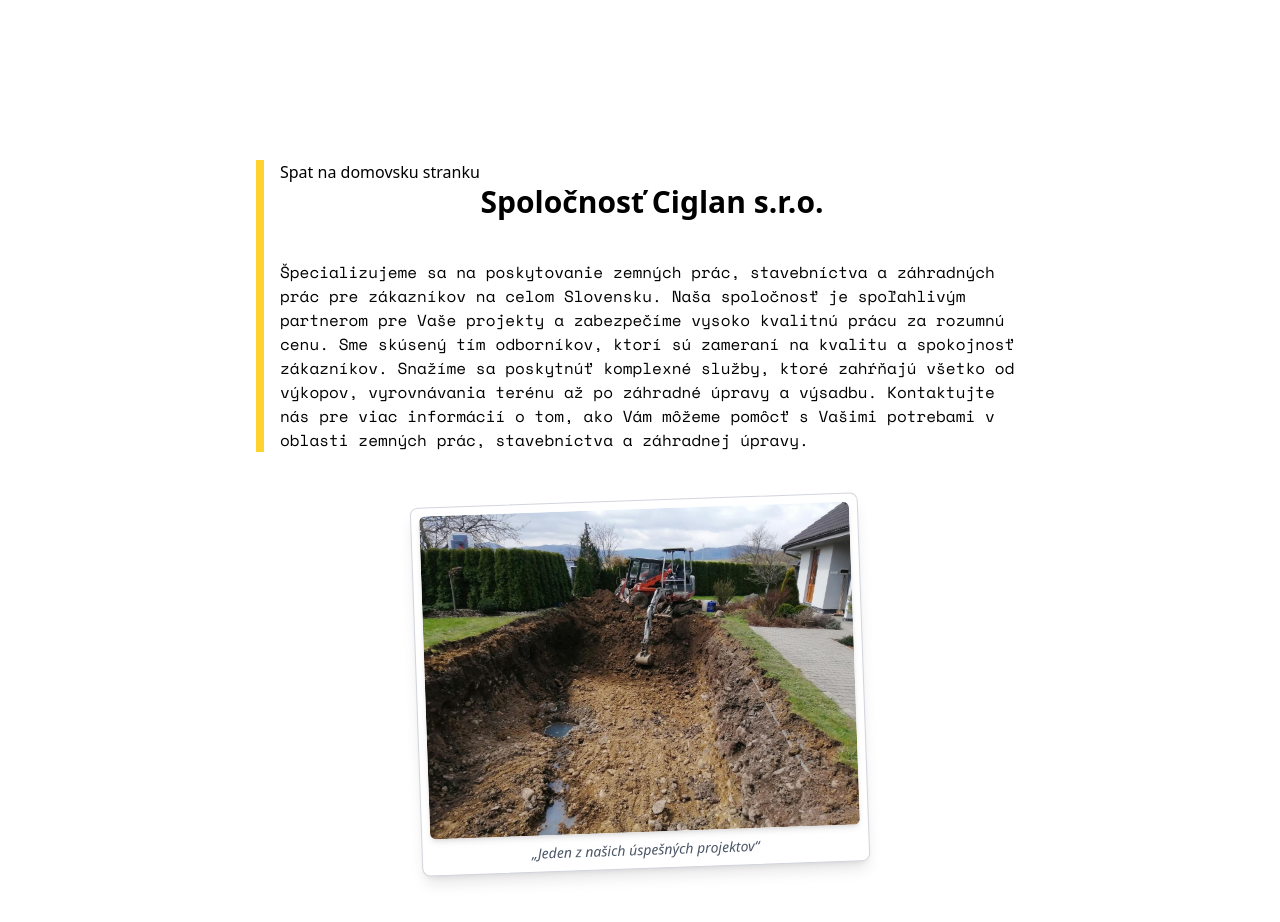
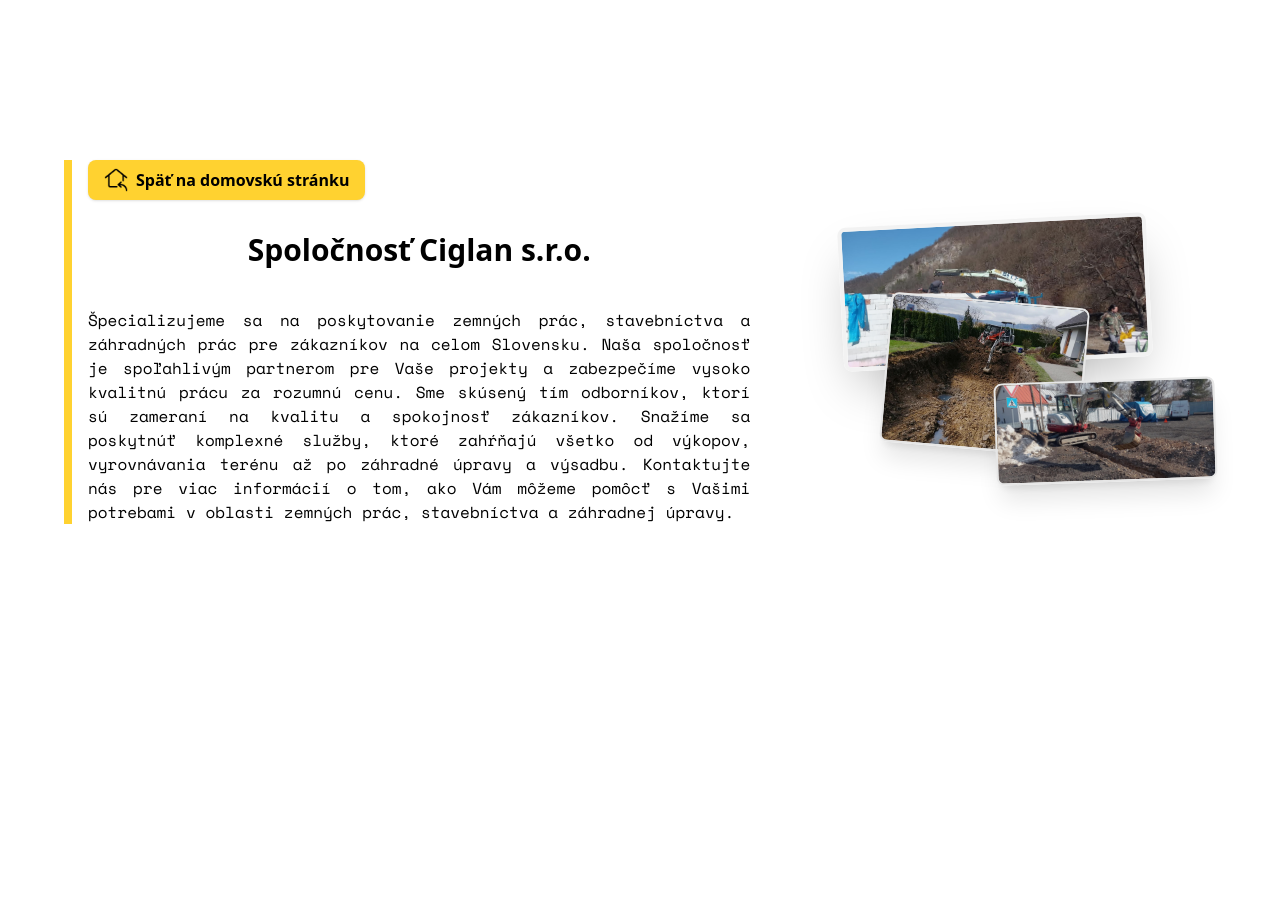
Before and after one commit to Dukoooo/ciglan_2025_tailwind, a React (Vite) app: page /about in a window 1280 px wide. Shown: the top 922 px of the page. After the commit the page ends 800 px from the top, so only its background shows below. Built offline with nearby package versions, Linux system fonts and the light colour scheme.

Commit message:
feat: SliderSmall component + About section in progress

```diff
--- a/src/App.jsx
+++ b/src/App.jsx
@@ -9,7 +9,6 @@
 import "@fontsource/roboto-mono/600.css";
 
 import "@fontsource/space-mono";
-import Navigation from "./components/layout/Navigation";
 import { RouterProvider } from "react-router-dom";
 import { router } from "../router";
 
--- /dev/null
+++ b/src/components/UI/SliderSmall.jsx
@@ -0,0 +1,46 @@
+import { useEffect, useState } from "react";
+import { FaAnglesLeft, FaAnglesRight } from "react-icons/fa6";
+function SliderSmall({ photos }) {
+  const [index, setIndex] = useState(0);
+  const { photo, alt, text } = photos[index];
+
+  function prevSlide() {
+    setIndex((prev) => (prev === 0 ? photos.length - 1 : prev - 1));
+  }
+
+  function nextSlide() {
+    setIndex((prev) => (prev === photos.length - 1 ? 0 : prev + 1));
+  }
+
+  useEffect(() => {
+    const sliderInterval = setInterval(() => {
+      setIndex((prev) => (prev === photos.length - 1 ? 0 : prev + 1));
+    }, 5000);
+
+    return () => clearInterval(sliderInterval);
+  }, []);
+
+  return (
+    <div className="mt-[3rem] flex justify-center ]">
+      <figure className="relative bg-white p-2 shadow-lg rounded-lg border border-gray-300 max-w-md">
+        <div className="h-[14rem] w-full overflow-hidden rounded-md shadow-md">
+          <img src={photo} alt={alt} className="w-full h-full object-cover" />
+        </div>
+        <figcaption className="mt-2 text-center text-sm text-gray-600 italic">
+          {text}
+        </figcaption>
+
+        <div className="absolute inset-0 flex justify-between items-center px-4 text-white font-bold text-3xl ">
+          <button onClick={prevSlide} className="bg-black/40 p-2 rounded-full">
+            <FaAnglesLeft />
+          </button>
+          <button onClick={nextSlide} className="bg-black/40 p-2 rounded-full">
+            <FaAnglesRight />
+          </button>
+        </div>
+      </figure>
+    </div>
+  );
+}
+
+export default SliderSmall;
--- a/src/pages/About.jsx
+++ b/src/pages/About.jsx
@@ -1,38 +1,118 @@
+import { useEffect, useState } from "react";
 import foto1 from "../assets/img-about1.JPG";
+import foto2 from "../assets/img-about2.JPG";
+import foto3 from "../assets/img-about3.JPG";
+import returnBtn from "../assets/return.png";
+import SliderSmall from "../components/UI/SliderSmall";
 import { Link } from "react-router-dom";
+
+const photosArr = [
+  {
+    photo: foto1,
+    alt: "Výkop bazéna",
+    text: "Príprava podkladu pre bazén",
+  },
+  {
+    photo: foto2,
+    alt: "Hydraulicka ruka",
+    text: "Práce za pomoci hydraulickej ruky",
+  },
+  {
+    photo: foto3,
+    alt: "Komatsu mensi bager",
+    text: "S našou technikou sa dostaneme takmer úplne všade",
+  },
+];
+
 function About() {
+  const [windowWidth, setWindowWidth] = useState(window.innerWidth);
+
+  useEffect(() => {
+    function handleResize() {
+      setWindowWidth(window.innerWidth);
+    }
+
+    window.addEventListener("resize", handleResize);
+    return () => window.removeEventListener("resize", handleResize);
+  }, []);
+
   return (
-    <section className="min-h-[60vh] w-[87%] mx-auto mt-[7rem] mb-[7rem] md:mt-[10rem] lg:w-[60%] 2xl:w-[1300px]">
+    <section className="min-h-[60vh] w-[87%] lg:w-[90%] mx-auto mt-[7rem] mb-[7rem] md:mt-[10rem]  2xl:w-[1300px]">
+      {windowWidth >= 768 ? (
+        <main className="border-l-8 border-amber-300 pl-4 flex flex-col xl:flex-row gap-6 mx-auto">
+          <div className="md:w-full  mx-auto lg:w-3/5">
+            <div className="mb-8">
+              <Link
+                to="/homePage"
+                className="inline-flex items-center gap-2 px-4 py-2 bg-amber-300 text-black font-bold rounded-lg shadow hover:bg-amber-400 transition-colors duration-300"
+              >
+                <img src={returnBtn} alt="return button" className="w-6 h-6" />
+                Späť na domovskú stránku
+              </Link>
+            </div>
+
+            <h2 className="font-black text-2xl pb-4 md:text-center md:text-3xl md:mb-6">
+              Spoločnosť Ciglan s.r.o.
+            </h2>
+            <p className="font-[Space_Mono] text-justify">
+              Špecializujeme sa na poskytovanie zemných prác, stavebníctva a
+              záhradných prác pre zákazníkov na celom Slovensku. Naša spoločnosť
+              je spoľahlivým partnerom pre Vaše projekty a zabezpečíme vysoko
+              kvalitnú prácu za rozumnú cenu. Sme skúsený tím odborníkov, ktorí
+              sú zameraní na kvalitu a spokojnosť zákazníkov. Snažíme sa
+              poskytnúť komplexné služby, ktoré zahŕňajú všetko od výkopov,
+              vyrovnávania terénu až po záhradné úpravy a výsadbu. Kontaktujte
+              nás pre viac informácií o tom, ako Vám môžeme pomôcť s Vašimi
+              potrebami v oblasti zemných prác, stavebníctva a záhradnej úpravy.
+            </p>
+          </div>
+
+          <div className="md:w-[78%] lg:w-2/5 relative flex justify-center items-start mt-6 md:mt-15 mx-auto">
+            <img
+              src={foto2}
+              alt=""
+              className="absolute top-0 left-1/2 -translate-x-1/2 w-[70%] rounded-lg shadow-2xl border-4 border-white object-cover rotate-[-3deg] filter brightness-95"
+            />
+            <img
+              src={foto1}
+              alt=""
+              className="absolute top-20 left-1/4 w-[45%] rounded-lg shadow-xl border-2 border-white object-cover rotate-[5deg] filter brightness-90"
+            />
+            <img
+              src={foto3}
+              alt=""
+              className="absolute top-40 left-1/2 w-[50%] rounded-lg shadow-xl border-2 border-white object-cover rotate-[-2deg] filter brightness-90"
+            />
+          </div>
+        </main>
+      ) : (
         <main className=" border-l-8 border-amber-300 pl-4">
-        <Link to="/homePage">Spat na domovsku stranku</Link>
-
+          <div className="mb-6">
+            <Link
+              to="/homePage"
+              className="inline-flex items-center gap-2 px-4 py-2 bg-amber-300 text-black font-bold rounded-lg shadow hover:bg-amber-400 transition-colors duration-300"
+            >
+              <img src={returnBtn} alt="return button" className="w-6 h-6" />
+              Späť na domovskú stránku
+            </Link>
+          </div>
           <h2 className="font-black text-2xl pb-4 md:text-center md:text-3xl md:mb-6">
             Spoločnosť Ciglan s.r.o.
           </h2>
           <p className="font-[Space_Mono]">
             Špecializujeme sa na poskytovanie zemných prác, stavebníctva a
-          záhradných prác pre zákazníkov na celom Slovensku. Naša spoločnosť je
-          spoľahlivým partnerom pre Vaše projekty a zabezpečíme vysoko kvalitnú
-          prácu za rozumnú cenu. Sme skúsený tím odborníkov, ktorí sú zameraní
-          na kvalitu a spokojnosť zákazníkov. Snažíme sa poskytnúť komplexné
-          služby, ktoré zahŕňajú všetko od výkopov, vyrovnávania terénu až po
-          záhradné úpravy a výsadbu. Kontaktujte nás pre viac informácií o tom,
-          ako Vám môžeme pomôcť s Vašimi potrebami v oblasti zemných prác,
-          stavebníctva a záhradnej úpravy.
-        </p>
+            záhradných prác pre zákazníkov na celom Slovensku. Naša spoločnosť
+            je spoľahlivým partnerom pre Vaše projekty a zabezpečíme vysoko
+            kvalitnú prácu za rozumnú cenu. Sme skúsený tím odborníkov, ktorí sú
+            zameraní na kvalitu a spokojnosť zákazníkov. Snažíme sa poskytnúť
+            komplexné služby, ktoré zahŕňajú všetko od výkopov, vyrovnávania
+            terénu až po záhradné úpravy a výsadbu. Kontaktujte nás pre viac
+            informácií o tom, ako Vám môžeme pomôcť s Vašimi potrebami v oblasti
+            zemných prác, stavebníctva a záhradnej úpravy.
+          </p>{" "}
         </main>
-      <div className="mt-[3rem] flex justify-center">
-        <figure className="bg-white p-2 shadow-lg rounded-lg border border-gray-300 max-w-md transform rotate-[-2deg]">
-          <img
-            src={foto1}
-            alt="Bager pri zemných prácach"
-            className="rounded-md shadow-md"
-          />
-          <figcaption className="mt-2 text-center text-sm text-gray-600 italic">
-            „Jeden z našich úspešných projektov“
-          </figcaption>
-        </figure>
-      </div>
+      )}
+      {windowWidth < 768 && <SliderSmall photos={photosArr} />}
     </section>
   );
 }
```
Also changed, not shown: src/assets/return.png (added). Lines whose indentation alone changed are shown as unchanged.
